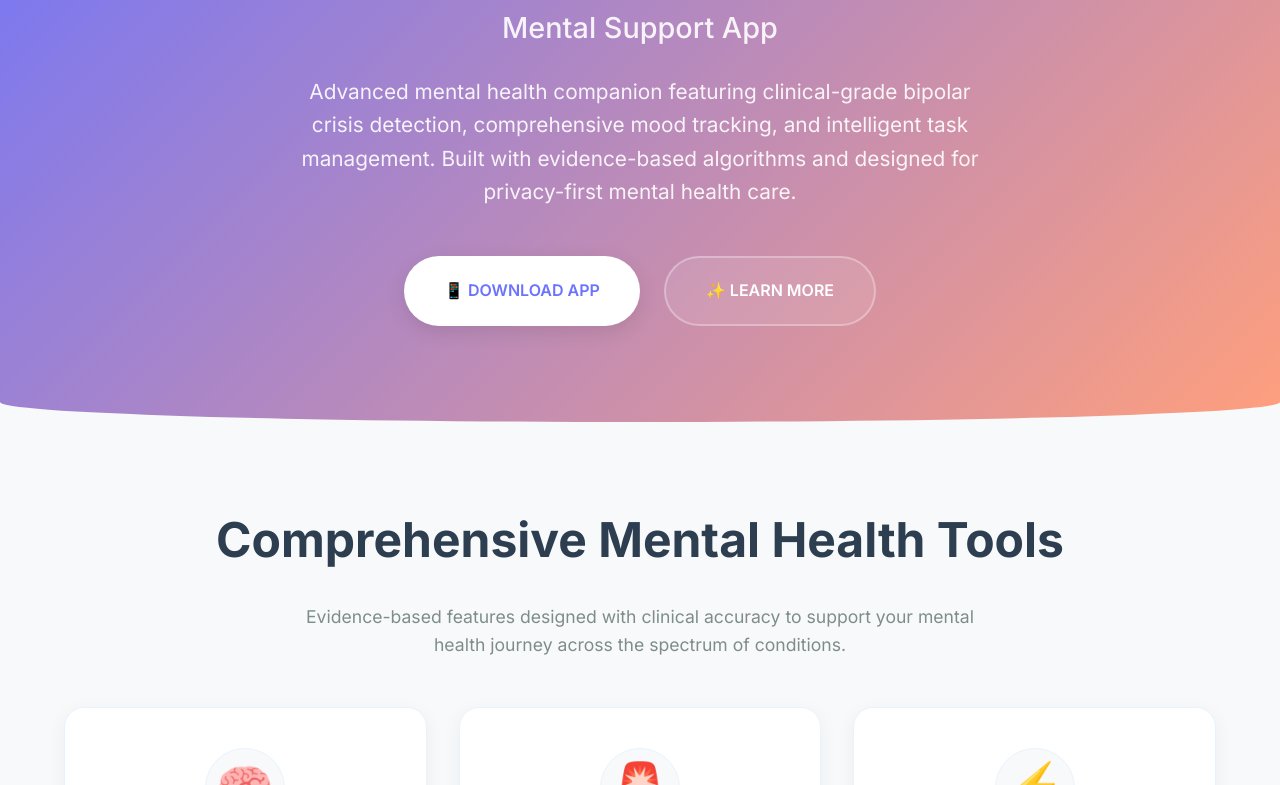
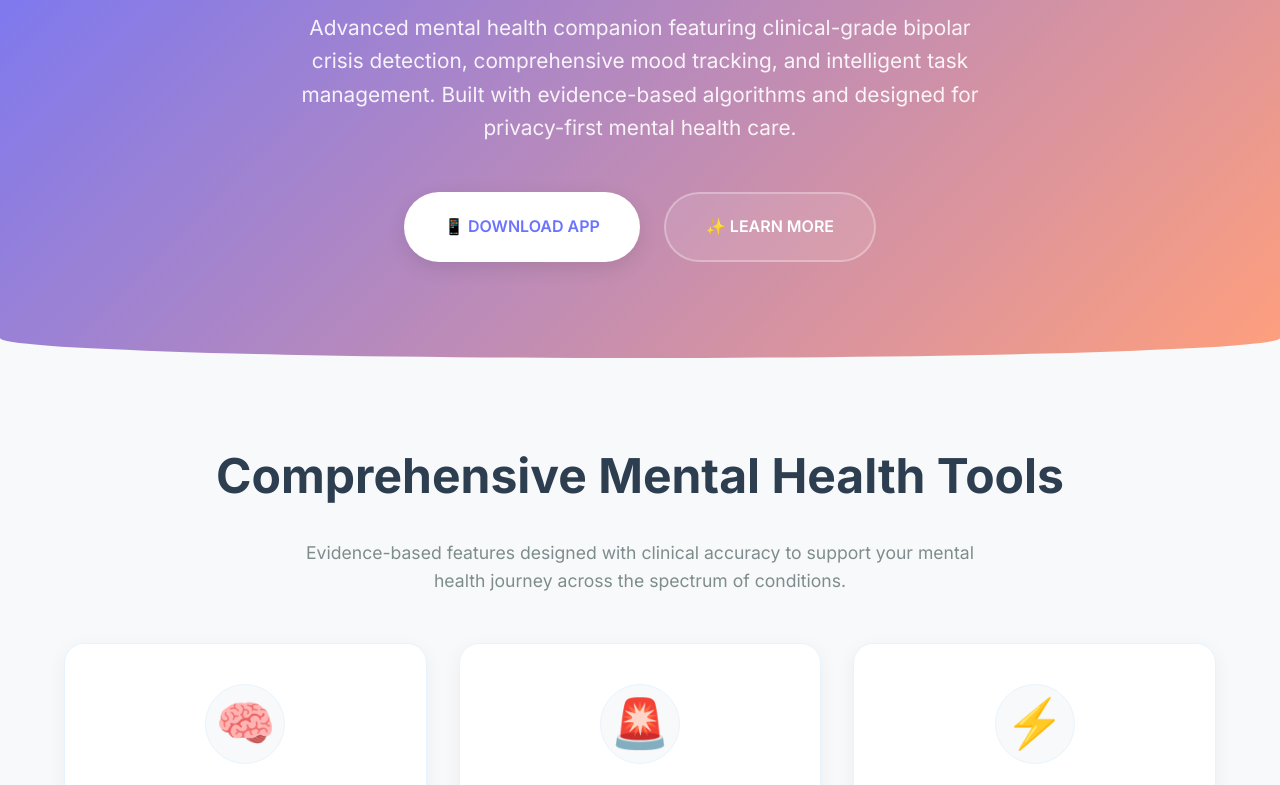
Before and after one commit to EnRICHedCreations/SteadyMind, a plain HTML site: page index.html in a window 1280 px wide. Shown: the part 323-1108 px from the top of the page. Drawn offline with Linux system fonts and the light colour scheme.

Commit message:
Update index.html

```diff
--- a/index.html
+++ b/index.html
@@ -121,7 +121,7 @@
         .hero {
             background: linear-gradient(135deg, var(--primary-color), var(--secondary-color));
             color: var(--white);
-            padding: 8rem 0 6rem;
+            padding: 4rem 0 6rem;
             text-align: center;
             position: relative;
             overflow: hidden;
```
